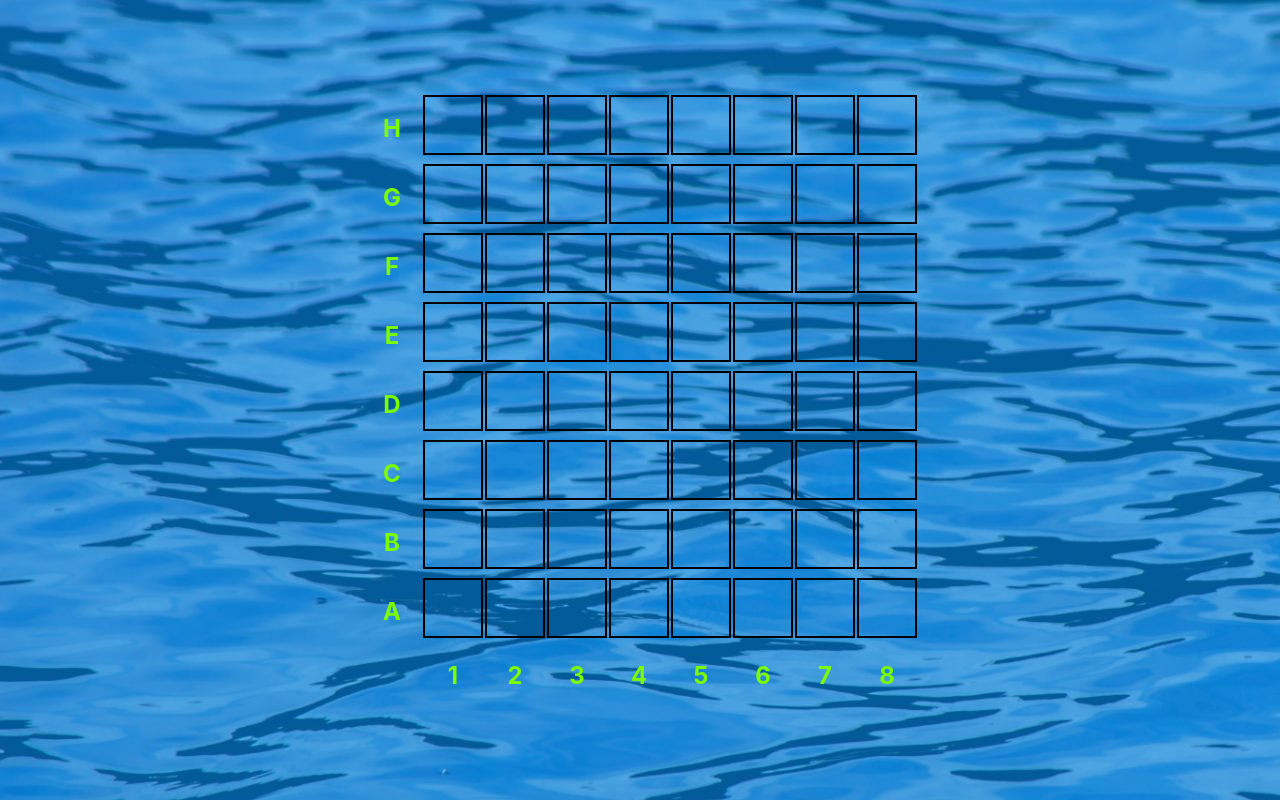
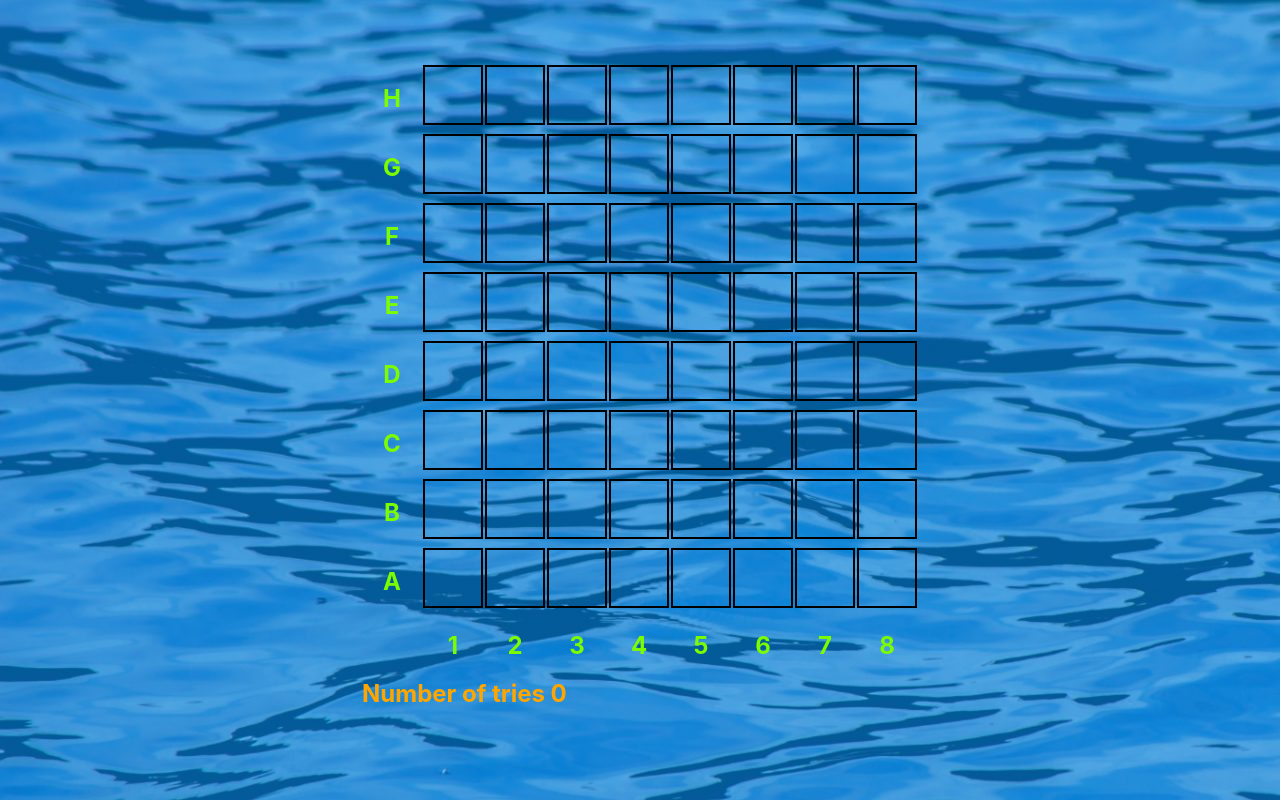
Before and after one commit to alkk94/battleship, a Flask app: page / in a window 1280 px wide. Run offline with Flask 2, Linux system fonts and the light colour scheme; some libraries are stand-ins or nearby versions.

Commit message:
Added trial counter with stylization

```diff
--- a/static/handle.js
+++ b/static/handle.js
@@ -4,4 +4,6 @@ function setFieldValue(id, isShip) {
     } else {
         document.getElementById(id).innerHTML='miss';
     }
+    trial_counter++;
+    document.getElementById('trial-counter').innerHTML = "Number of tries " + trial_counter;
 }
--- a/static/main.css
+++ b/static/main.css
@@ -1,13 +1,5 @@
 body {
     background-image: url('/static/img/background.jpg');
-}
-
-.centered {
-  position: fixed;
-  top: 50%;
-  left: 50%;
-  /* bring your own prefixes */
-  transform: translate(-50%, -50%);
 }
 
 td {
@@ -36,3 +28,18 @@ td > button:hover {
 .spot-on {
     background-color: gray;
 }
+
+#board {
+    position: fixed;
+    top: 50%;
+    left: 50%;
+    /* bring your own prefixes */
+    transform: translate(-50%, -50%);
+}
+
+#trial-counter {
+    height: 60px;
+    font-weight: bold;
+    color: orange;
+    font-size: 150%;
+}
--- a/templates/home.html
+++ b/templates/home.html
@@ -1,7 +1,7 @@
 {% extends "layout.html" %}
 {% block content %}
     <div id="board">
-        <table class="centered">
+        <table>
             {% for i in range(1, table_size + 1) %}
                 <tr>
                     <td>{{ letters[i - 1] }}</td>
@@ -21,5 +21,10 @@
                 {% endfor %}
             </tr>
         </table>
+        <div id="trial-counter"></div>
     </div>
+    <script>
+        let trial_counter = 0;
+        document.getElementById('trial-counter').innerHTML = "Number of tries " + trial_counter;
+    </script>
 {% endblock content %}
```
Lines whose indentation alone changed are shown as unchanged.
